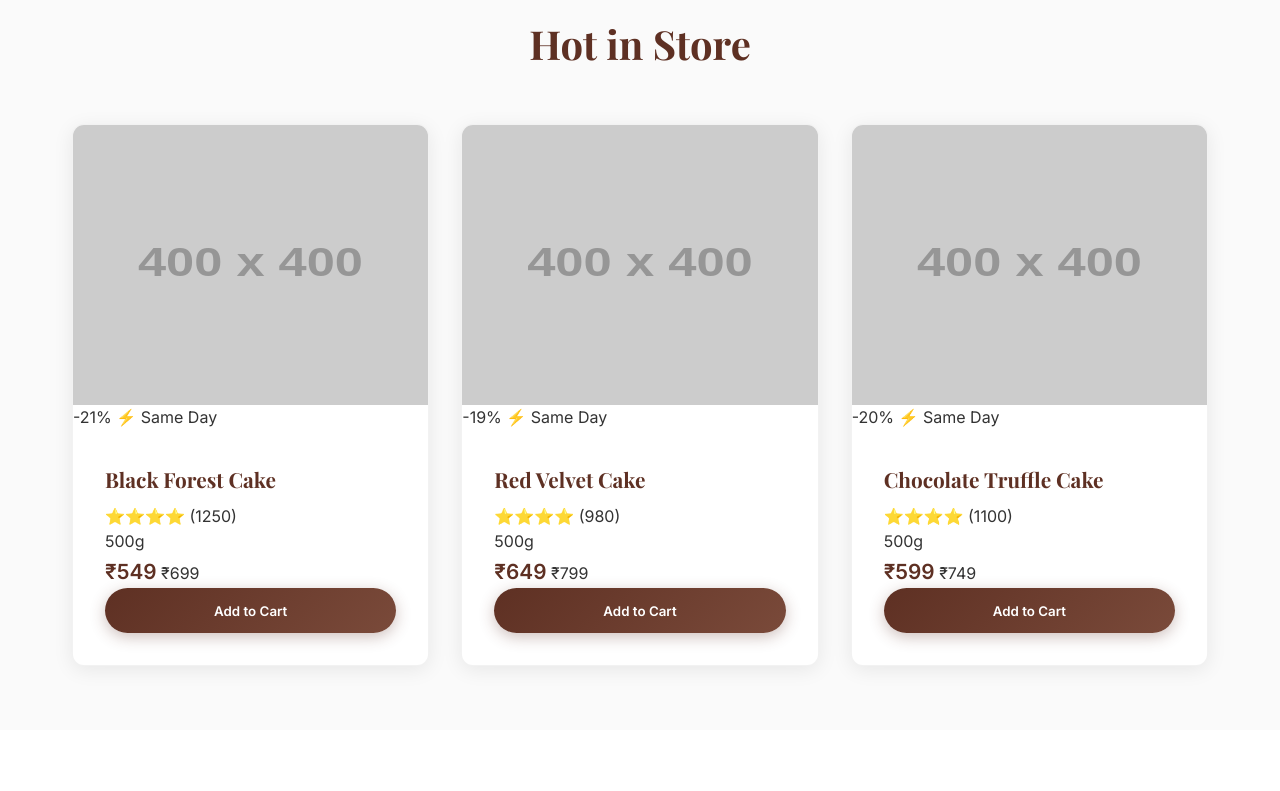
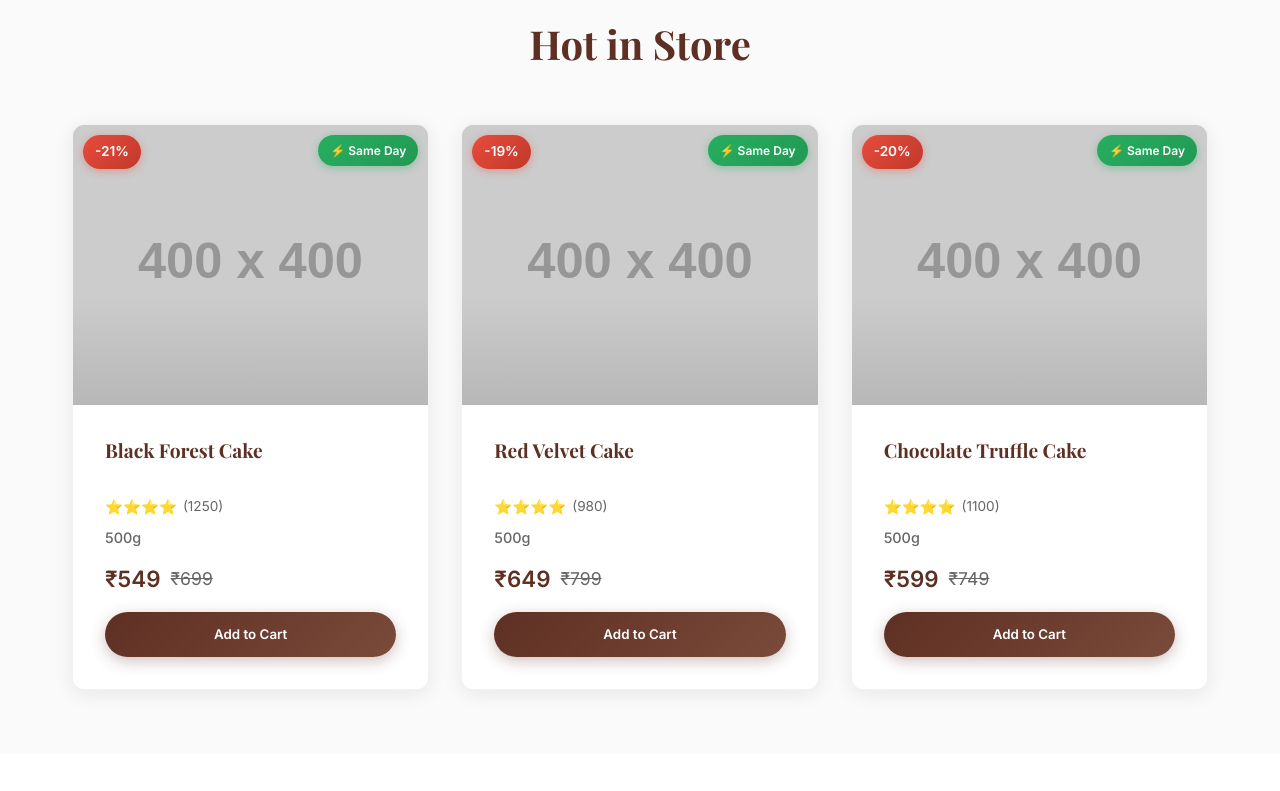
Before and after one commit to sukhee-2626/hello, a website: page index.html in a window 1280 px wide. Shown: the part 2360-3151 px from the top of the page. Drawn offline with nearby package versions, Linux system fonts and the light colour scheme; placeholder pictures from the web are drawn by us.

Commit message:
Fix product image layout and add badges, ratings, and proper spacing

```diff
--- a/style.css
+++ b/style.css
@@ -422,22 +422,62 @@ ul {
     border-color: var(--accent);
 }
 
+.product-image-wrapper {
+    position: relative;
+    width: 100%;
+    height: 280px;
+    overflow: hidden;
+    background: #f8f8f8;
+}
+
 .product-image {
     width: 100%;
-    height: 280px;
-    display: flex;
-    align-items: center;
-    justify-content: center;
-    font-size: 5rem;
-    position: relative;
-    overflow: hidden;
+    height: 100%;
+    object-fit: cover;
+    object-position: center;
+    transition: var(--transition);
 }
 
-.product-image::after {
+.product-card:hover .product-image {
+    transform: scale(1.1);
+}
+
+.product-image-wrapper::after {
     content: '';
     position: absolute;
     inset: 0;
-    background: linear-gradient(to bottom, transparent, rgba(0, 0, 0, 0.1));
+    background: linear-gradient(to bottom, transparent 60%, rgba(0, 0, 0, 0.1));
+    pointer-events: none;
+}
+
+/* Discount Badge */
+.discount-badge {
+    position: absolute;
+    top: 10px;
+    left: 10px;
+    background: linear-gradient(135deg, #e74c3c, #c0392b);
+    color: white;
+    padding: 6px 12px;
+    border-radius: 20px;
+    font-size: 0.85rem;
+    font-weight: 700;
+    z-index: 2;
+    box-shadow: 0 2px 8px rgba(231, 76, 60, 0.4);
+}
+
+/* Delivery Badge */
+.delivery-badge {
+    position: absolute;
+    top: 10px;
+    right: 10px;
+    background: linear-gradient(135deg, #27ae60, #229954);
+    color: white;
+    padding: 6px 12px;
+    border-radius: 20px;
+    font-size: 0.75rem;
+    font-weight: 600;
+    z-index: 2;
+    box-shadow: 0 2px 8px rgba(39, 174, 96, 0.4);
 }
 
 .product-content {
@@ -446,16 +486,74 @@ ul {
 
 .product-name {
     font-family: var(--font-heading);
-    font-size: 1.3rem;
+    font-size: 1.2rem;
     color: var(--primary);
-    margin-bottom: var(--spacing-xs);
+    margin-bottom: 8px;
+    line-height: 1.4;
+    min-height: 50px;
+    display: -webkit-box;
+    -webkit-line-clamp: 2;
+    -webkit-box-orient: vertical;
+    overflow: hidden;
+}
+
+/* Product Rating */
+.product-rating {
+    display: flex;
+    align-items: center;
+    gap: 6px;
+    margin-bottom: 8px;
+    font-size: 0.9rem;
+}
+
+.rating-count {
+    color: var(--text-light);
+    font-size: 0.85rem;
+}
+
+/* Product Meta */
+.product-meta {
+    display: flex;
+    align-items: center;
+    gap: 10px;
+    margin-bottom: 12px;
+    flex-wrap: wrap;
+}
+
+.product-weight {
+    color: var(--text-light);
+    font-size: 0.9rem;
+    font-weight: 500;
+}
+
+.eggless-badge {
+    background: #e8f5e9;
+    color: #2e7d32;
+    padding: 4px 10px;
+    border-radius: 12px;
+    font-size: 0.8rem;
+    font-weight: 600;
+}
+
+/* Product Price */
+.product-price-wrapper {
+    display: flex;
+    align-items: center;
+    gap: 10px;
+    margin-bottom: 15px;
 }
 
 .product-price {
-    font-size: 1.3rem;
+    font-size: 1.4rem;
     font-weight: 700;
     color: var(--primary);
-    margin-bottom: var(--spacing-sm);
+}
+
+.original-price {
+    font-size: 1.1rem;
+    color: var(--text-light);
+    text-decoration: line-through;
+    font-weight: 400;
 }
 
 .add-to-cart {
```
